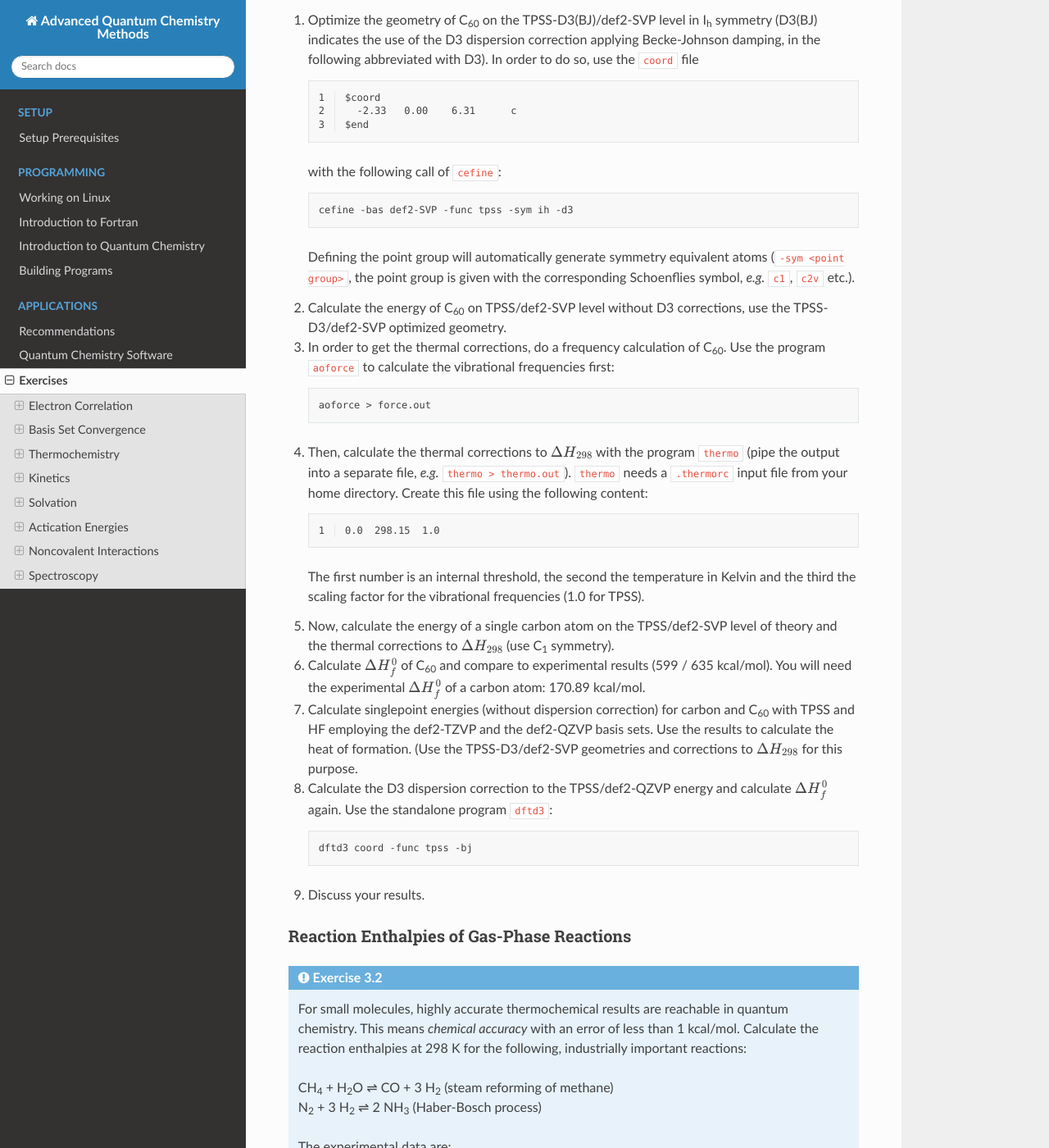
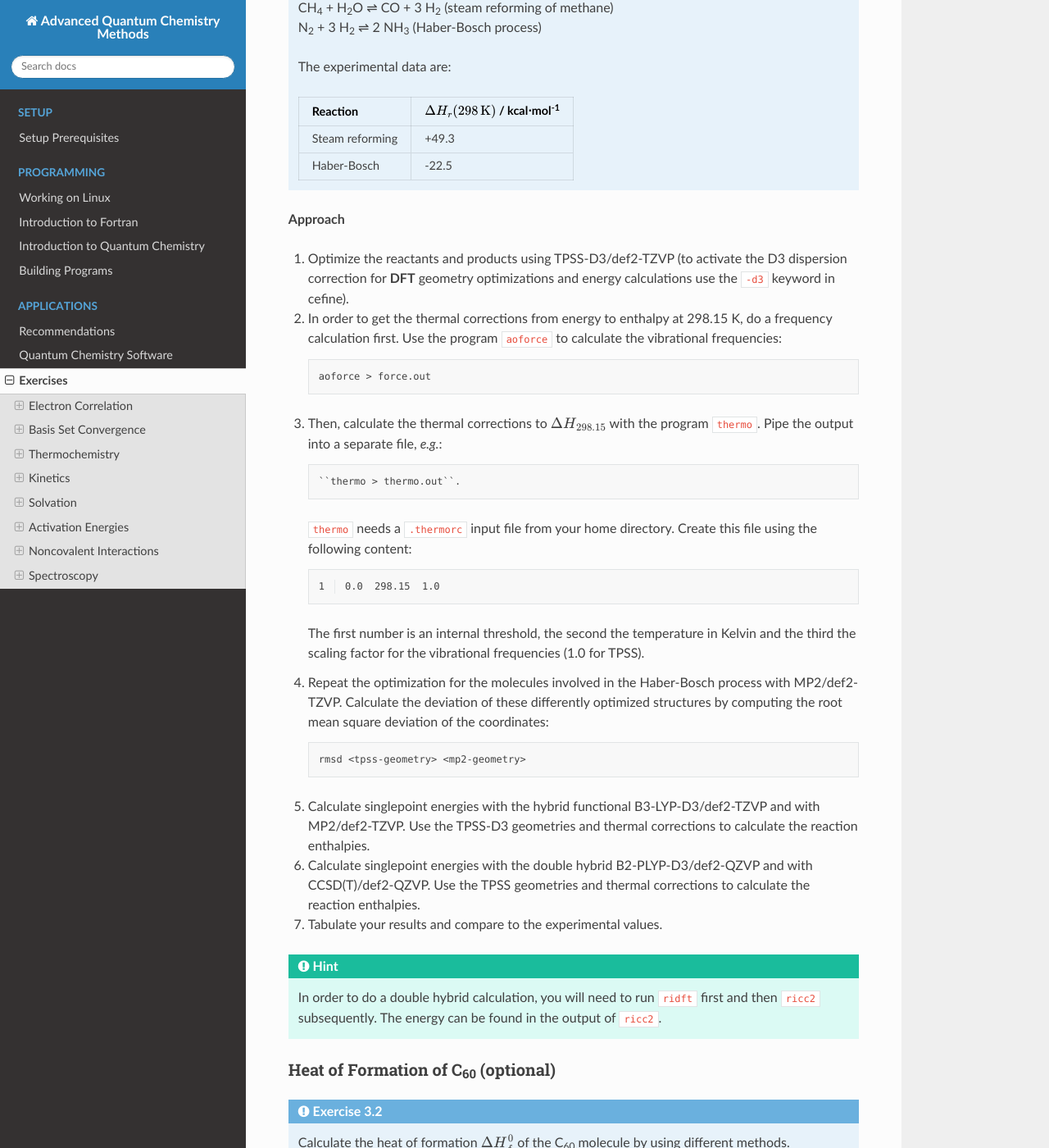
Before and after one commit to grimme-lab/qc2-teaching, a Sphinx documentation site: the page built from doc/apps-ex.rst, in a window 1280 px wide and 1400 px high, scrolled down 5090 px. Shown: the whole window at 82% size. Built offline with Sphinx 7.4.7 and the Read the Docs theme 2.0.0, drawn with Linux system fonts in a browser that asks for light colours; some of the changed text lies outside the part shown.

Commit message:
fixes typo, swapped exercise 3.1 and 3.2 and made former 3.1 optional

```diff
--- a/doc/apps-ex.rst
+++ b/doc/apps-ex.rst
@@ -220,10 +220,87 @@ Formic Acid Dimer
 Thermochemistry
 ---------------
 
-Heat of Formation of C\ :sub:`60`
-~~~~~~~~~~~~~~~~~~~~~~~~~~~~~~~~~
+Reaction Enthalpies of Gas-Phase Reactions
+~~~~~~~~~~~~~~~~~~~~~~~~~~~~~~~~~~~~~~~~~~
 
 .. admonition:: Exercise 3.1
+
+   For small molecules, highly accurate thermochemical results are
+   reachable in quantum chemistry. This means *chemical accuracy*
+   with an error of less than 1 kcal/mol. Calculate the reaction enthalpies
+   at 298 K for the following, industrially important reactions:
+
+   .. How can I center the following two lines of text?
+
+   .. line-block::
+
+      CH\ :sub:`4` + H\ :sub:`2`\ O |eqarr| CO + 3 H\ :sub:`2` (steam reforming of methane)
+      N\ :sub:`2` + 3 H\ :sub:`2` |eqarr| 2 NH\ :sub:`3` (Haber-Bosch process)
+
+   The experimental data are:
+
+   +-----------------+--------------------------------------------------------------------+
+   | Reaction        | :math:`\Delta H_{r}(298\,\text{K})` / kcal\ |mult|\ mol\ :sup:`-1` |
+   +=================+====================================================================+
+   | Steam reforming | +49.3                                                              |
+   +-----------------+--------------------------------------------------------------------+
+   | Haber-Bosch     | -22.5                                                              |
+   +-----------------+--------------------------------------------------------------------+
+
+**Approach**
+
+1. Optimize the reactants and products using TPSS-D3/def2-TZVP (to activate the D3 dispersion correction for **DFT** geometry optimizations and energy calculations use the ``-d3`` keyword in cefine).
+
+2. In order to get the thermal corrections from energy to enthalpy at 298.15 K, do a frequency calculation first.
+   Use the program ``aoforce`` to calculate the vibrational frequencies:
+
+   .. code-block:: none
+
+      aoforce > force.out
+
+3. Then, calculate the thermal corrections to :math:`\Delta H_{298.15}` with the program
+   ``thermo``. Pipe the output into a separate file, *e.g.*:
+
+   .. code-block:: none
+
+      ``thermo > thermo.out``.
+
+   ``thermo`` needs a ``.thermorc`` input file from your home directory. Create this
+   file using the following content:
+
+   .. code-block:: none
+      :linenos:
+
+      0.0  298.15  1.0
+
+   The first number is an internal threshold, the second the temperature in Kelvin and the third
+   the scaling factor for the vibrational frequencies (1.0 for TPSS).
+
+4. Repeat the optimization for the molecules involved in the Haber-Bosch process with MP2/def2-TZVP. Calculate the deviation of these differently
+   optimized structures by computing the root mean square deviation of the coordinates:
+
+   .. code-block:: none
+
+      rmsd <tpss-geometry> <mp2-geometry>
+
+5. Calculate singlepoint energies with the hybrid functional B3-LYP-D3/def2-TZVP and with MP2/def2-TZVP.
+   Use the TPSS-D3 geometries and thermal corrections to calculate the reaction enthalpies.
+
+6. Calculate singlepoint energies with the double hybrid B2-PLYP-D3/def2-QZVP
+   and with CCSD(T)/def2-QZVP. Use the TPSS geometries and thermal corrections to
+   calculate the reaction enthalpies.
+
+7. Tabulate your results and compare to the experimental values.
+
+.. hint::
+
+   In order to do a double hybrid calculation, you will need to run ``ridft`` first
+   and then ``ricc2`` subsequently. The energy can be found in the output of ``ricc2``.
+
+Heat of Formation of C\ :sub:`60` (optional)
+~~~~~~~~~~~~~~~~~~~~~~~~~~~~~~~~~~~~~~~~~~~~
+
+.. admonition:: Exercise 3.2
 
    Calculate the heat of formation :math:`\Delta H_f^0` of the C\ :sub:`60` molecule
    by using different methods.
@@ -251,103 +328,32 @@ Heat of Formation of C\ :sub:`60`
 
 2. Calculate the energy of C\ :sub:`60` on TPSS/def2-SVP level without D3 corrections, use the TPSS-D3/def2-SVP optimized geometry.
 
-3. In order to get the thermal corrections, do a frequency calculation
-   of C\ :sub:`60`. Use the program ``aoforce`` to calculate the vibrational frequencies first:
+3. Calculate the frequencies of C\ :sub:`60` and the thermal corrections the same way as in
+   exercise 3.1
 
-   .. code-block:: none
+4. Now, calculate the energy of a single carbon atom on the TPSS/def2-SVP
+   level of theory and the thermal corrections to :math:`\Delta H_{298.15}` (use C\ :sub:`1` symmetry).
 
-      aoforce > force.out
-
-4. Then, calculate the thermal corrections to :math:`\Delta H_{298}` with the program
-   ``thermo`` (pipe the output into a separate file, *e.g.* ``thermo > thermo.out``).
-   ``thermo`` needs a ``.thermorc`` input file from your home directory. Create this
-   file using the following content:
-
-   .. code-block:: none
-      :linenos:
-
-      0.0  298.15  1.0
-
-   The first number is an internal threshold, the second the temperature in Kelvin and the third
-   the scaling factor for the vibrational frequencies (1.0 for TPSS).
-
-5. Now, calculate the energy of a single carbon atom on the TPSS/def2-SVP
-   level of theory and the thermal corrections to :math:`\Delta H_{298}` (use C\ :sub:`1` symmetry).
-
-6. Calculate :math:`\Delta H_f^0` of C\ :sub:`60` and compare to experimental
+5. Calculate :math:`\Delta H_f^0` of C\ :sub:`60` and compare to experimental
    results (599 / 635 kcal/mol). You will need the experimental :math:`\Delta H_f^0`
    of a carbon atom: 170.89 kcal/mol.
 
-7. Calculate singlepoint energies (without dispersion correction) for carbon and C\ :sub:`60` with TPSS and HF
+6. Calculate singlepoint energies (without dispersion correction) for carbon and C\ :sub:`60` with TPSS and HF
    employing the def2-TZVP and the def2-QZVP basis sets.
    Use the results to calculate the heat of formation. (Use the TPSS-D3/def2-SVP geometries
-   and corrections to :math:`\Delta H_{298}` for this purpose.
+   and corrections to :math:`\Delta H_{298.15}` for this purpose.
 
    .. To do so add ``-novdw`` to your ``cefine`` call, which disables the dispersion correction within the TURBOMOLE input.
    .. (If you run into convergence problems setting the option ``scfconv 8`` in the control file and increasing the number of allowed scf iterations slightly ``scfiter 200`` may help.)
 
-8. Calculate the D3 dispersion correction to the TPSS/def2-QZVP energy and calculate
+7. Calculate the D3 dispersion correction to the TPSS/def2-QZVP energy and calculate
    :math:`\Delta H_f^0` again. Use the standalone program ``dftd3``:
 
    .. code-block:: none
 
       dftd3 coord -func tpss -bj
 
-9. Discuss your results.
-
-Reaction Enthalpies of Gas-Phase Reactions
-~~~~~~~~~~~~~~~~~~~~~~~~~~~~~~~~~~~~~~~~~~
-
-.. admonition:: Exercise 3.2
-
-   For small molecules, highly accurate thermochemical results are
-   reachable in quantum chemistry. This means *chemical accuracy*
-   with an error of less than 1 kcal/mol. Calculate the reaction enthalpies
-   at 298 K for the following, industrially important reactions:
-
-   .. How can I center the following two lines of text?
-
-   .. line-block::
-
-      CH\ :sub:`4` + H\ :sub:`2`\ O |eqarr| CO + 3 H\ :sub:`2` (steam reforming of methane)
-      N\ :sub:`2` + 3 H\ :sub:`2` |eqarr| 2 NH\ :sub:`3` (Haber-Bosch process)
-
-   The experimental data are:
-
-   +-----------------+--------------------------------------------------------------------+
-   | Reaction        | :math:`\Delta H_{r}(298\,\text{K})` / kcal\ |mult|\ mol\ :sup:`-1` |
-   +=================+====================================================================+
-   | Steam reforming | +49.3                                                              |
-   +-----------------+--------------------------------------------------------------------+
-   | Haber-Bosch     | -22.5                                                              |
-   +-----------------+--------------------------------------------------------------------+
-
-**Approach**
-
-1. Optimize the reactants and products using TPSS-D3/def2-TZVP (to activate the D3 dispersion correction for **DFT** geometry optimizations and energy calculations use the ``-d3`` keyword in cefine).
-
-2. Calculate the frequencies (using ``aoforce > force.out``) and thermal corrections from energy to enthalpy at 298 K (``thermo > thermo.out``).
-
-3. Repeat the optimization for the molecules involved in the Haber-Bosch process with MP2/def2-TZVP. Calculate the deviation of these differently
-   optimized structures by computing the root mean square deviation of the coordinates:
-
-   .. code-block:: none
-
-      rmsd <tpss-geometry> <mp2-geometry>
-
-4. Calculate singlepoint energies with the hybrid functional B3-LYP-D3/def2-TZVP and with MP2/def2-TZVP.
-   Use the TPSS-D3 geometries and thermal corrections to calculate the reaction enthalpies.
-
-5. Calculate singlepoint energies with the double hybrid B2-PLYP-D3/def2-QZVP
-   and with CCSD(T)/def2-QZVP. Use the TPSS geometries and thermal corrections to
-   calculate the reaction enthalpies.
-
-6. Tabulate your results and compare to the experimental values.
-
-.. hint::
-
-   In order to do a double hybrid calculation, you will need to run ``ridft`` first
-   and then ``ricc2`` subsequently. The energy can be found in the output of ``ricc2``.
+8. Discuss your results.
 
 Kinetics
 --------
@@ -559,7 +565,7 @@ S\ :sub:`N`\ 2-Reaction
    Sometimes ``cefine`` crashes can occur at very large distances. Often limiting the script to
    distances up to 8.25 Bohr might help solving the problem without loosing significant information.
 
-Actication Energies
+Activation Energies
 -------------------
 
 Rearrangement and dimerization reactions
```
